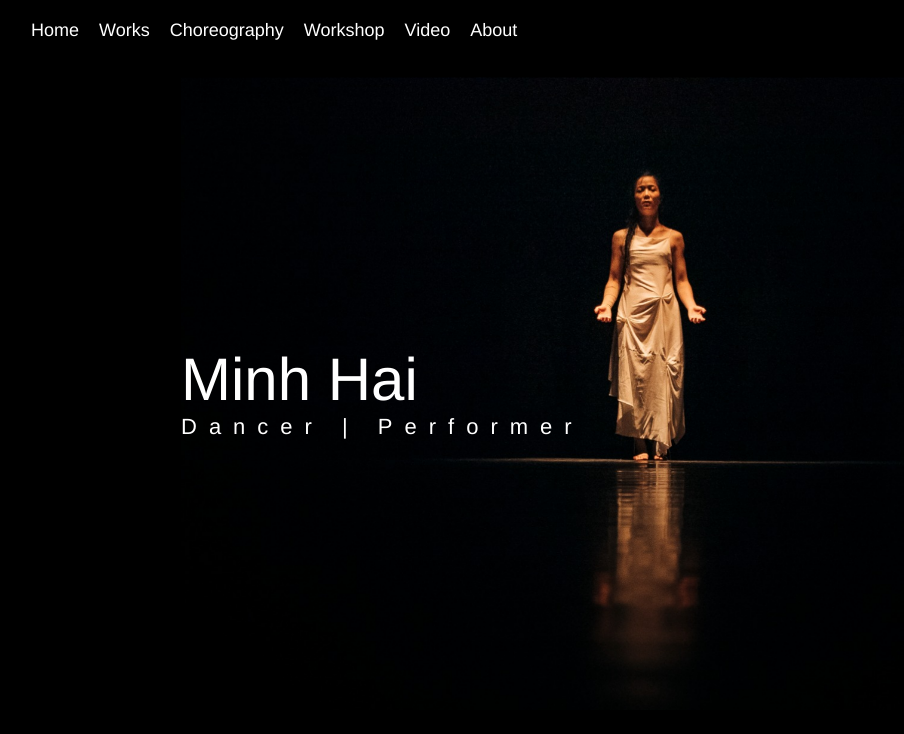
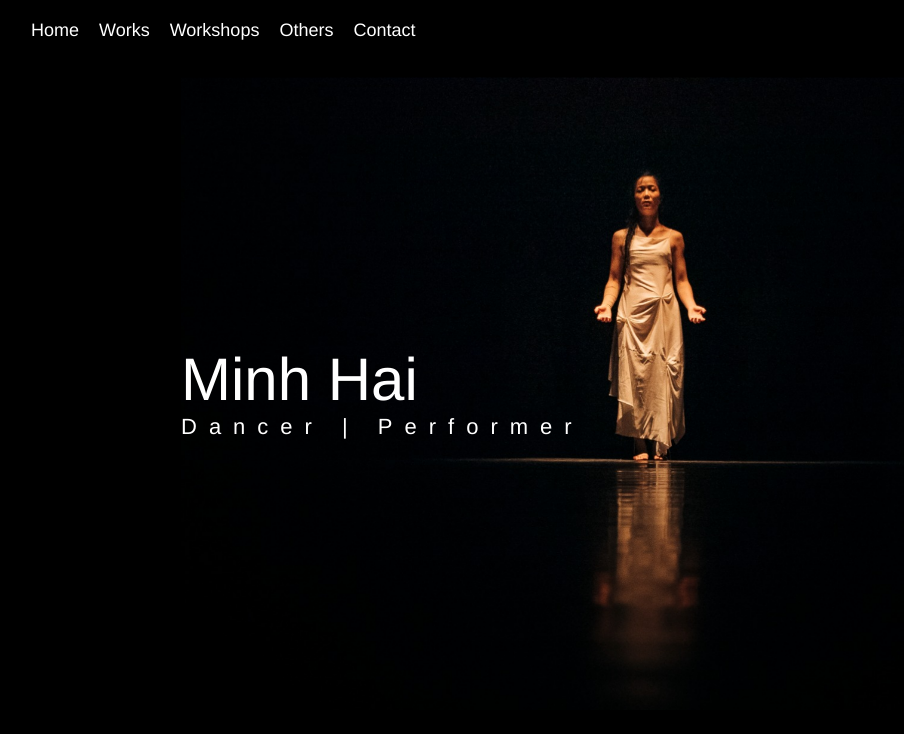
Before and after one commit to hungdoworks/hungdoworks.github.io, a Next.js app: page / in a window 1280 px wide. Shown: the top 734 px of the page, without its empty margins (9-913 px from the left). Built offline with nearby package versions, Linux system fonts and the light colour scheme.

Commit message:
Update navigation

```diff
--- a/src/components/nav-bar.js
+++ b/src/components/nav-bar.js
@@ -12,10 +12,9 @@ const NavigationData = [
     //         { title: "Cramped", url: "/" },
     //     ]
     // },
-    {title: "Choreography", url: "/",},
-    {title: "Workshop", url: "/"},
-    {title: "Video", url: "/"},
-    {title: "About", url: "/"},
+    {title: "Workshops", url: "/"},
+    {title: "Others", url: "/"},
+    {title: "Contact", url: "/"},
 ];
 
 
--- a/src/styles/Works.module.scss
+++ b/src/styles/Works.module.scss
@@ -28,6 +28,7 @@
         overflow: hidden;
         border: 1px solid #333;
         border-radius: 4px;
+        cursor: pointer;
 
         &:hover {
             & .workListItemImage > img {
```
Also changed, not shown: src/pages/works/index.js (+12 -3 lines).
